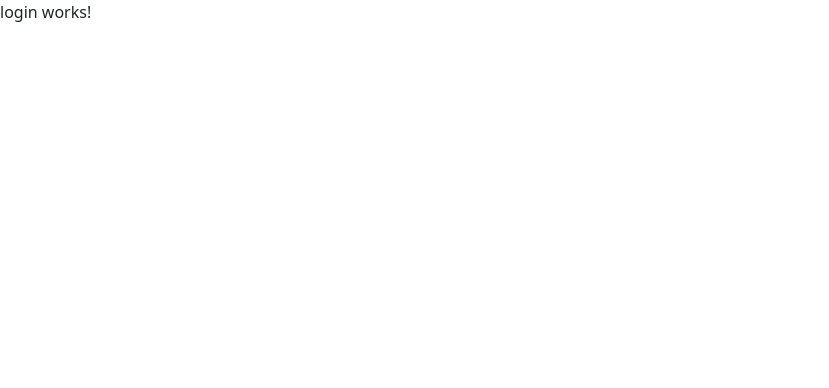
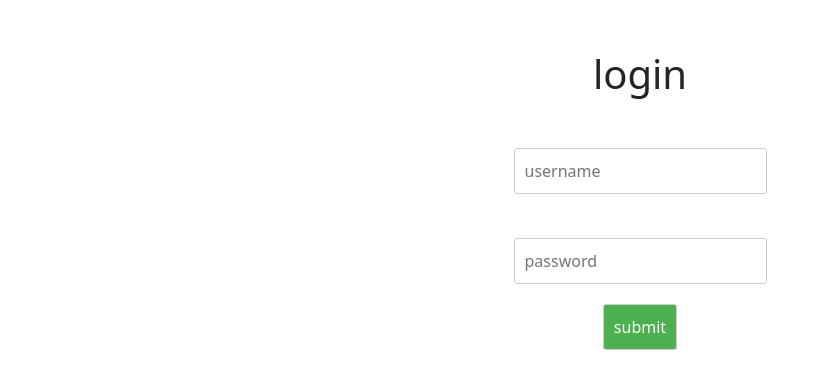
Before and after one commit to Esmat-97/movies, an Angular app: page /login in a window 1280 px wide. Shown: the top 388 px of the page, without its empty margins (0-829 px from the left). Built offline with nearby package versions, Linux system fonts and the light colour scheme.

Commit message:
make guard

```diff
--- a/src/app/app.routes.ts
+++ b/src/app/app.routes.ts
@@ -6,13 +6,14 @@ import { RegisterComponent } from './register/register.component';
 import { HomeComponent } from './home/home.component';
 import { NavigateComponent } from './navigate/navigate.component';
 import { CartComponent } from './cart/cart.component';
+import { AuthGuard } from './guards/auth.guard';
 
 export const routes: Routes = [
     { path: 'contact', component:ContactComponent },
     { path: 'about', component:AboutComponent },
     { path: 'login', component:LoginComponent },
     { path: 'register', component:RegisterComponent },
-    { path: '',         component:HomeComponent },
+    { path: '',  component:HomeComponent ,canActivate: [AuthGuard]},
     { path: 'navigate/:id', component:NavigateComponent },
     { path: 'cart', component:CartComponent }
 ];
--- /dev/null
+++ b/src/app/guards/auth.guard.ts
@@ -0,0 +1,29 @@
+import { CanActivate, RouterStateSnapshot, ActivatedRouteSnapshot, Router } from '@angular/router';
+import { AuthService } from '../services/auth.service';
+import { Injectable, Injector } from '@angular/core';
+
+@Injectable({
+  providedIn: 'root'
+})
+export class AuthGuard implements CanActivate {
+
+  constructor(private injector: Injector, private router: Router) {}
+
+  canActivate(route: ActivatedRouteSnapshot, state: RouterStateSnapshot): boolean {
+    const authService = this.injector.get(AuthService);
+
+
+    if (authService.isLoggedIn()) {
+      // If user is logged in, allow access
+      return true;
+    } else {
+
+        // If form values do not match stored token, redirect to login page
+        this.router.navigate(['/login']);
+        return false;
+      }
+    }
+
+
+
+    }
--- a/src/app/header.component.ts
+++ b/src/app/header.component.ts
@@ -1,5 +1,5 @@
 import { Component } from '@angular/core';
-import { RouterOutlet } from '@angular/router';
+import { Router, RouterOutlet } from '@angular/router';
 import { RouterLink } from '@angular/router';
 import { HomeComponent } from './home/home.component';
 import { ContactComponent } from './contact/contact.component';
@@ -8,6 +8,7 @@ import { LoginComponent } from './login/login.component';
 import { RegisterComponent } from './register/register.component';
 import { CartComponent } from './cart/cart.component';
 import { EventEmitter } from '@angular/core';
+import { AuthService } from './services/auth.service';
 import { Output } from '@angular/core';
 
 @Component({
@@ -24,25 +25,18 @@ import { Output } from '@angular/core';
     <div class="collapse navbar-collapse" id="navbarSupportedContent">
       <ul class="navbar-nav me-auto mb-2 mb-lg-0">
         <li class="nav-item">
-          <a class="nav-link active" aria-current="page" href="#">Home</a>
+          <a class="nav-link active" routerLink="login" aria-current="page" href="#">login</a>
         </li>
         <li class="nav-item">
           <a class="nav-link" routerLink="cart" href="#">cart</a>
         </li>
-        <li class="nav-item dropdown">
-          <a class="nav-link dropdown-toggle" href="#" role="button" data-bs-toggle="dropdown" aria-expanded="false">
-            Dropdown
+        <li class="nav-item ">
+          <a class="nav-link" href="#" routerLink="" >
+          logout
           </a>
-          <ul class="dropdown-menu">
-            <li><a class="dropdown-item" href="#">Action</a></li>
-            <li><a class="dropdown-item" href="#">Another action</a></li>
-            <li><hr class="dropdown-divider"></li>
-            <li><a class="dropdown-item" href="#">Something else here</a></li>
-          </ul>
         </li>
-        <li class="nav-item">
-          <a class="nav-link disabled" aria-disabled="true">Disabled</a>
-        </li>
+
+       <button (click)="do()">logout </button>
       </ul>
       <form class="d-flex" role="search">
         <input class="form-control me-2" type="search" (keyup)="handleInput($event)" placeholder="Search" aria-label="Search">
@@ -66,7 +60,12 @@ this.searchValue=e.target.value;
 this.moh.emit(this.searchValue)
   }
 
+constructor(private authservice:AuthService ,private router:Router){}
 
+do(){
+this.authservice.logout();
+this.router.navigate(['/login']);
+}
 
 
 }
--- a/src/app/login/login.component.css
+++ b/src/app/login/login.component.css
@@ -0,0 +1,38 @@
+body {
+    font-family: Arial, sans-serif;
+  }
+
+  h1 {
+    text-align: center;
+    margin-top: 50px;
+  }
+
+  form {
+    display: flex;
+    flex-direction: column;
+    align-items: center;
+    margin-top: 50px;
+  }
+
+  input {
+    margin-bottom: 20px;
+    padding: 10px;
+    font-size: 16px;
+    border: 1px solid #ccc;
+    border-radius: 3px;
+  }
+
+  input[type="submit"] {
+    background-color: #4CAF50;
+    color: white;
+    cursor: pointer;
+  }
+
+  input[type="submit"]:hover {
+    background-color: #45a049;
+  }
+
+  span {
+    color: red;
+    font-size: 14px;
+  }
--- a/src/app/login/login.component.html
+++ b/src/app/login/login.component.html
@@ -1 +1,25 @@
-<p>login works!</p>
+
+<h1>login</h1>
+<form #main="ngForm" (ngSubmit)="handleSubmit(main)">
+
+
+
+    <input type="text" name="username"  placeholder="username"  required  #name="ngModel"  ngModel>
+    @if(name.invalid && name.touched){
+    @if(name.errors?.['required']){
+      <span> the name is required </span>
+        }
+    }
+
+    <br>
+
+    <input type="password" name="password"  placeholder="password"  required  #password="ngModel"  ngModel>
+    @if(password.invalid && password.touched){
+    @if(password.errors?.['required']){
+      <span>  the password is required   </span>
+        }
+    }
+
+
+<input type="submit" name="submit" value="submit" >
+    </form>
--- a/src/app/login/login.component.ts
+++ b/src/app/login/login.component.ts
@@ -1,12 +1,43 @@
 import { Component } from '@angular/core';
+import { CommonModule } from '@angular/common';
+import { FormsModule } from '@angular/forms';
+import { AuthService } from '../services/auth.service';
+
 
 @Component({
   selector: 'app-login',
   standalone: true,
-  imports: [],
+  imports: [CommonModule,FormsModule],
   templateUrl: './login.component.html',
   styleUrl: './login.component.css'
 })
 export class LoginComponent {
 
+
+
+  formValues = {
+    username: '',
+    password: ''
+  };
+
+  handleSubmit(main :any){
+
+console.log(main);
+console.log(main.value);
+
+this.formValues = main.value;
+
+console.log(this.formValues);
+
+this.authservice.getLoginFormValues(this.formValues);
+
+
+    this.authservice.openlocal();
+
+  }
+
+  constructor(private authservice:AuthService){}
+
+
+
 }
--- /dev/null
+++ b/src/app/services/auth.service.ts
@@ -0,0 +1,68 @@
+import { Injectable } from '@angular/core';
+import { Router } from '@angular/router';
+
+@Injectable({
+  providedIn: 'root'
+})
+export class AuthService {
+
+  loginFormValues:any={
+    username:"",
+    password:""
+  }
+
+
+  storedToken :any={
+    username:"",
+    password:""
+  }
+  constructor(private router:Router) { }
+
+  openlocal(): void {
+    // Assuming you have an API call here to authenticate user and receive token
+    const token :any = {
+      username:'mohamed',
+      password:'111'
+    };
+
+    localStorage.setItem('token', JSON.stringify(token))    //login
+
+    this.router.navigate(['/']);
+
+  }
+
+  logout(): void {
+    localStorage.removeItem('token');          //header
+  }
+
+
+
+  isLoggedIn(): boolean {
+    return  localStorage.getItem('token') ? true : false ;      //
+  }
+
+  getToken(): string | null {
+    return localStorage.getItem('token');
+  }
+
+
+
+  /*          */
+
+
+
+  getLoginFormValues(formValues:any){
+    this.loginFormValues = formValues
+    console.log(this.loginFormValues);
+    return this.loginFormValues;                //
+
+  }
+
+  matchTokenWithFormValues(): boolean {
+    this.storedToken = this.getToken();
+    if ( this.storedToken.username === this.loginFormValues.username && this.storedToken.password === this.loginFormValues.password) {
+      return true;
+    }
+    return false; // No stored token found
+  }
+}
```
Also changed, not shown: 2 other files (tests, documents, lock files or other folders).
